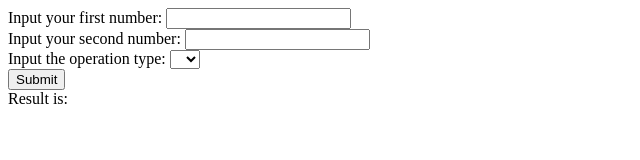
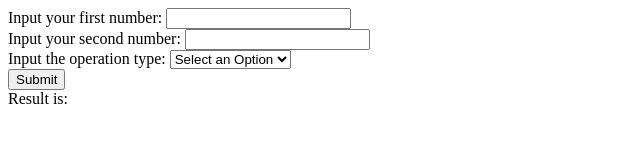
Before and after one commit to jamshidhashimi/intro-to-coding-day3, a plain HTML site: page index.html in a window 1280 px wide. Shown: the whole page, without its empty margins (0-640 px from the left). Drawn offline with Linux system fonts and the light colour scheme.

Commit message:
Add a default text for the select

```diff
--- a/index.html
+++ b/index.html
@@ -17,7 +17,7 @@
 
     <label for="operation">Input the operation type:</label>
     <select name="operation" id="operation">
-      <option value=""></option>
+      <option value="">Select an Option</option>
       <option value="+">+</option>
       <option value="-">-</option>
       <option value="*">*</option>
```
